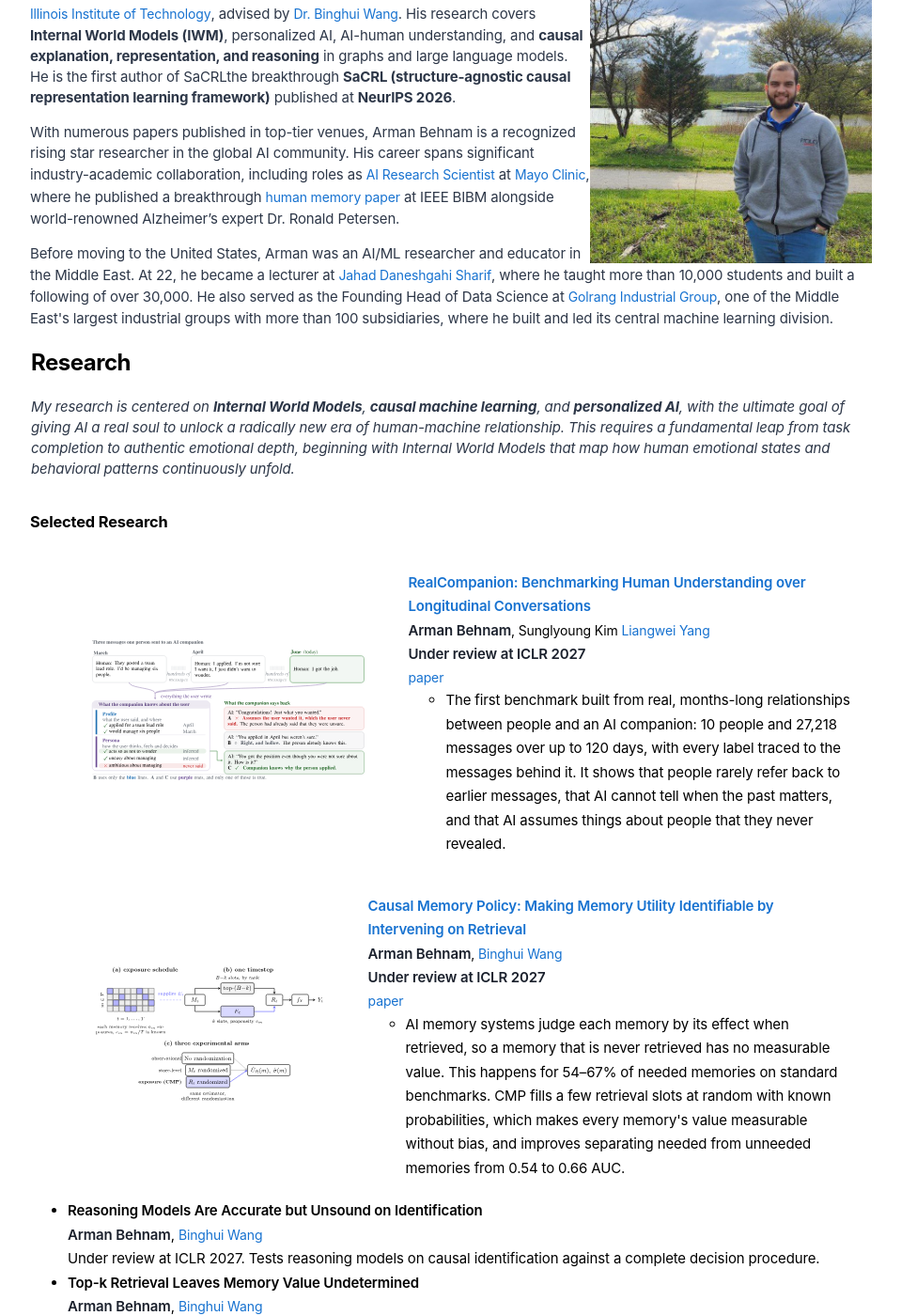
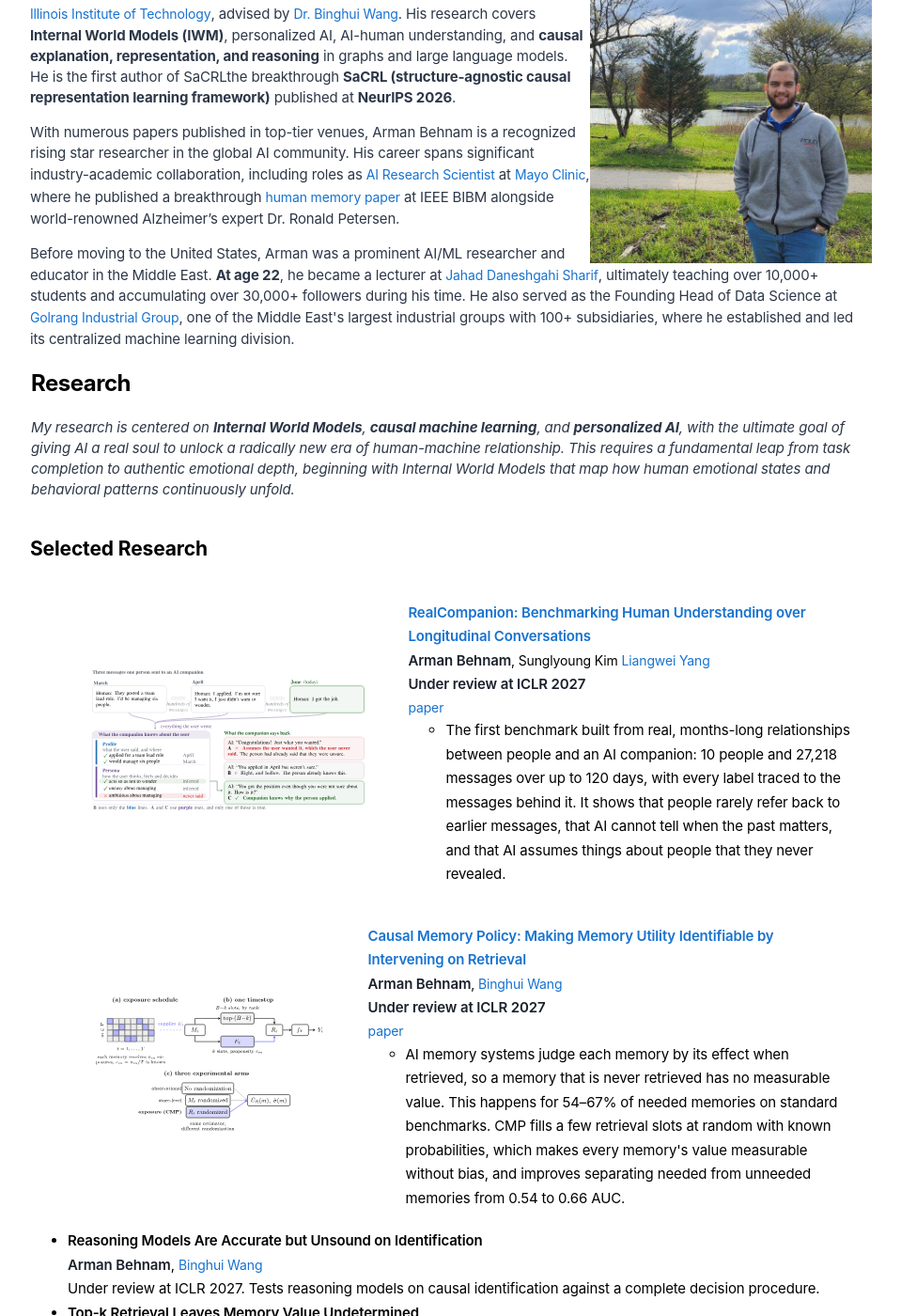
Before and after one commit to ArmanBehnam/ArmanBehnam.github.io, a Jekyll site: the page built from index.html, in a window 1280 px wide and 1400 px high, scrolled down 315 px. Shown: the whole window at 94% size, without its empty margins (160-1119 px from the left). Built offline with Jekyll 4.4.1, drawn with Linux system fonts in a browser that asks for light colours; some of the changed text lies outside the part shown.

```diff
--- a/index.html
+++ b/index.html
@@ -45,9 +45,13 @@ He is the first author of SaCRLthe breakthrough <b>SaCRL (structure-agnostic cau
 	where he published a breakthrough <a href="https://ieeexplore.ieee.org/document/10822848">human memory paper</a>
 	at IEEE BIBM alongside world-renowned Alzheimer’s expert Dr. Ronald Petersen.
 
-<p>Before moving to the United States, Arman was an AI/ML researcher and educator in the Middle East.
-At 22, he became a lecturer at <a href="https://www.linkedin.com/company/jahad-daneshgahi-sharif">Jahad Daneshgahi Sharif</a>, where he taught more than 10,000 students and built a following of over 30,000.
-He also served as the Founding Head of Data Science at <a href="https://en.golrang.com/">Golrang Industrial Group</a>, one of the Middle East's largest industrial groups with more than 100 subsidiaries, where he built and led its central machine learning division.</p>
+<p>Before moving to the United States, Arman was a prominent AI/ML researcher and educator in the Middle East.
+<b>At age 22</b>, he became a lecturer at <a href="https://www.linkedin.com/company/jahad-daneshgahi-sharif">
+		Jahad Daneshgahi Sharif</a>, ultimately teaching over 10,000+ students and accumulating over 30,000+
+	followers during his time.
+He also served as the Founding Head of Data Science at <a href="https://en.golrang.com/">Golrang Industrial Group</a>,
+	one of the Middle East's largest industrial groups with 100+ subsidiaries, where he established and
+	led its centralized machine learning division.</p>
 
     <table style="width:100%;border:0px;border-spacing:0px;border-collapse:separate;margin-right:auto;margin-left:auto;"><tbody>
           <tr>
@@ -64,7 +68,7 @@ He also served as the Founding Head of Data Science at <a href="https://en.golra
         </tr>
     </tbody></table>
 
-<h3>Selected Research</h3>
+<h2>Selected Research</h2>
 <ul>
   <table style="width:100%;border:0px;border-spacing:0px;border-collapse:separate;margin-right:auto;margin-left:auto;"><tbody>
   <tr>
@@ -136,7 +140,7 @@ He also served as the Founding Head of Data Science at <a href="https://en.golra
   </li>
 </ul>
 
-<h3>Publications</h3>
+<!--<h3>Publications</h3>-->
 
 <table style="width:100%;border:0px;border-spacing:0px;border-collapse:separate;margin-right:auto;margin-left:auto;"><tbody>
   <tr>
@@ -492,6 +496,7 @@ He also served as the Founding Head of Data Science at <a href="https://en.golra
                     <a href="https://www.researchgate.net/profile/Arman-Behnam" class="button">ResearchGate</a>
 <!--                    <a href="https://github.com/ArmanBehnam" class="button">Github</a>-->
                     <a href="https://www.linkedin.com/in/arman-behnam/" class="button">LinkedIn</a>
+					<a href="https://www.linkedin.com/in/arman-behnam/" class="button">X (If you know you know</a>
                 </p>
 
             </td>
```
